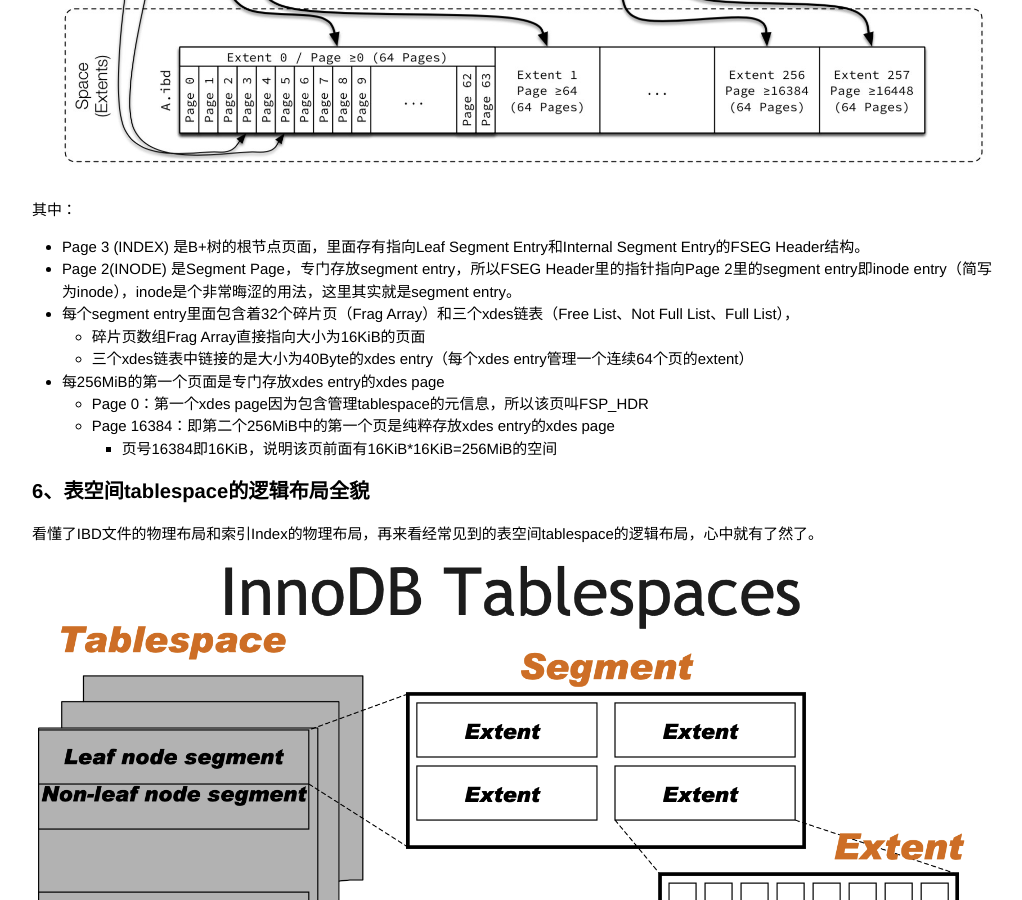
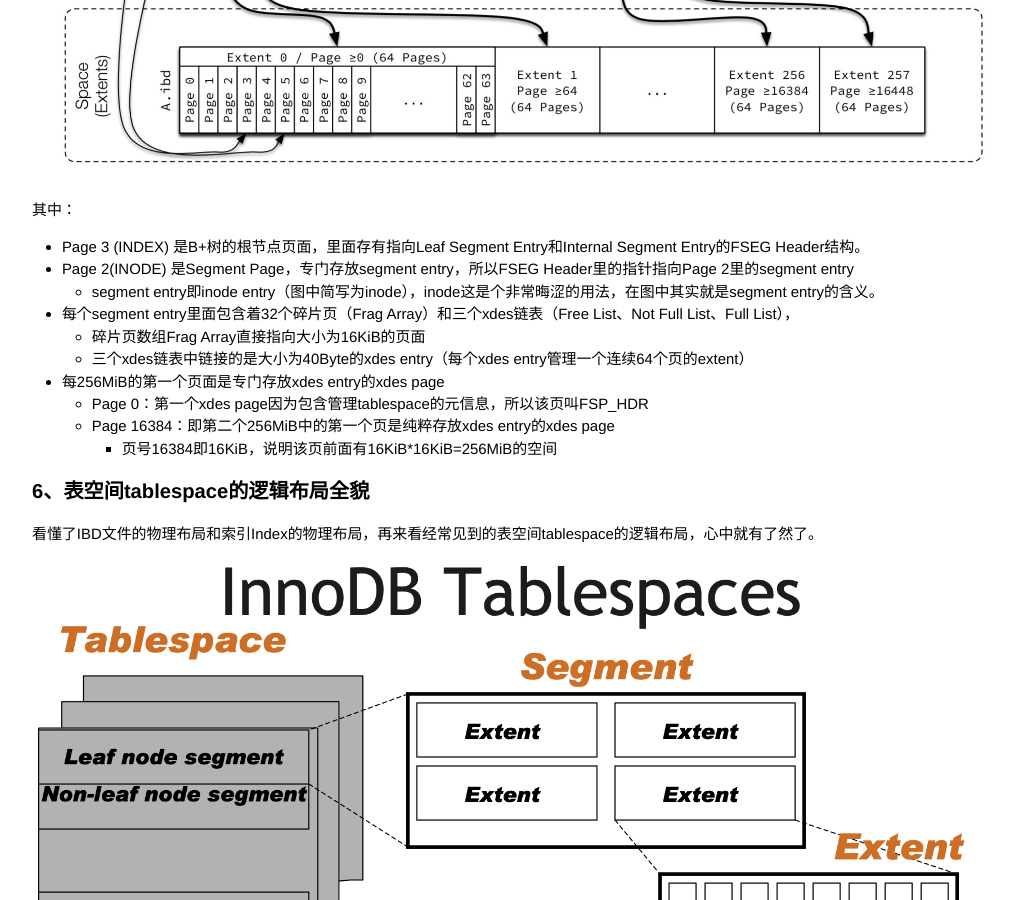
Before and after one commit to gongpengjun/gongpengjun.github.io, a Jekyll site: the page built from _posts/2022-07-09-innodb-tablespace-segment-extent.markdown, in a window 1280 px wide and 900 px high, scrolled down 8717 px. Shown: the whole window, without its empty margins (128-1150 px from the left). Built offline with Jekyll 4.4.1, drawn with Linux system fonts in a browser that asks for light colours.

Commit message:
校对更新文案

```diff
--- a/_posts/2022-07-09-innodb-tablespace-segment-extent.markdown
+++ b/_posts/2022-07-09-innodb-tablespace-segment-extent.markdown
@@ -120,7 +120,9 @@ InnoDB中数据就是索引，索引就是数据。一个聚簇索引就是一
 其中：
 
 - Page 3 (INDEX) 是B+树的根节点页面，里面存有指向Leaf Segment Entry和Internal Segment Entry的FSEG Header结构。
-- Page 2(INODE) 是Segment Page，专门存放segment entry，所以FSEG Header里的指针指向Page 2里的segment entry即inode entry（简写为inode），inode是个非常晦涩的用法，这里其实就是segment entry。
+- Page 2(INODE) 是Segment Page，专门存放segment entry，所以FSEG Header里的指针指向Page 2里的segment entry
+  -  segment entry即inode entry（图中简写为inode），inode这是个非常晦涩的用法，在图中其实就是segment entry的含义。
+
 - 每个segment entry里面包含着32个碎片页（Frag Array）和三个xdes链表（Free  List、Not Full  List、Full List），
   - 碎片页数组Frag Array直接指向大小为16KiB的页面
   - 三个xdes链表中链接的是大小为40Byte的xdes entry（每个xdes entry管理一个连续64个页的extent）
```
